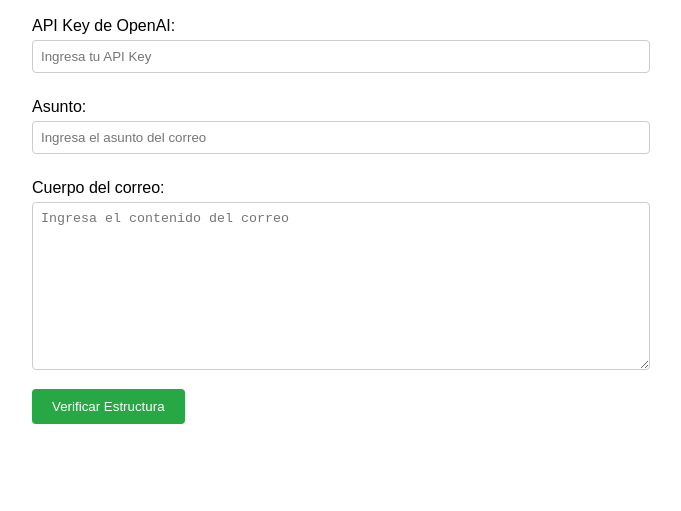
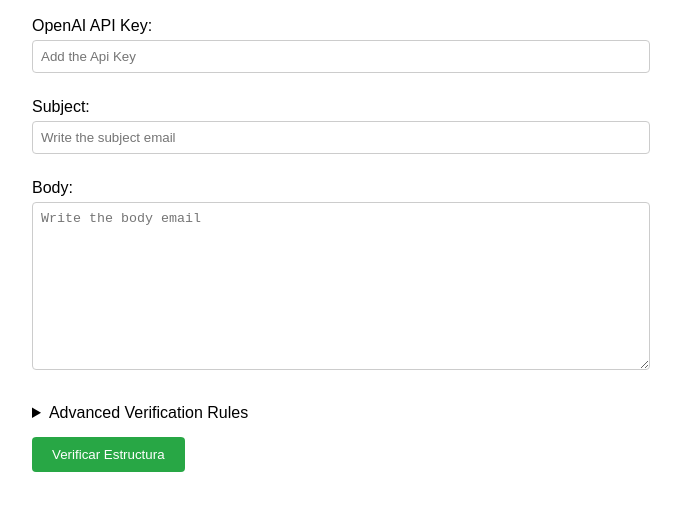
Before and after one commit to CesarAndreChavezHerrera/verificacion-de-correo, a plain HTML site: page index.html in a window 1280 px wide. Shown: the part 71-582 px from the top of the page, without its empty margins (308-989 px from the left). Drawn offline with Linux system fonts and the light colour scheme.

Commit message:
add reglas en el html y se mejoro el estilo

```diff
--- a/index.html
+++ b/index.html
@@ -11,16 +11,39 @@
     <h2>Verificar Estructura de Correo</h2>
 
     <!-- Campo para la API Key de OpenAI -->
-    <label for="apiKey">API Key de OpenAI:</label>
-    <input type="password" id="apiKey" placeholder="Ingresa tu API Key">
+    <label for="apiKey">OpenAI API Key:</label>
+    <input type="password" id="apiKey" placeholder="Add the Api Key">
 
     <!-- Campo para el asunto del correo -->
-    <label for="subject">Asunto:</label>
-    <input type="text" id="subject" placeholder="Ingresa el asunto del correo">
+    <label for="subject">Subject:</label>
+    <input type="text" id="subject" placeholder="Write the subject email"">
 
     <!-- Campo para el cuerpo del correo -->
-    <label for="body">Cuerpo del correo:</label>
-    <textarea id="body" placeholder="Ingresa el contenido del correo"></textarea>
+    <label for="body">Body:</label>
+    <textarea id="body" placeholder="Write the body email"></textarea>
+
+    <!-- Menú desplegable para reglas de verificación -->
+
+    <details>
+        <summary>Advanced Verification Rules</summary>
+        <!-- Selección del modelo -->
+        <label for="model">OpenAI model:</label>
+        <select id="model">
+            <option value="gpt-3.5-turbo" selected>gpt-3.5-turbo</option>
+            <option value="gpt-4o-mini">gpt-4o-mini</option>
+            <!-- Puedes agregar más modelos según disponibilidad -->
+        </select>
+
+        <!-- Reglas para verificar el subject -->
+        <label for="subjectRules">Rules for the subject:</label>
+        <textarea type="text" id="subjectRules" placeholder="Write the verification rules for the subject"> </textarea>
+
+        <!-- Reglas para verificar el body -->
+        <label for="bodyRules">Rules for the body:</label>
+        <textarea type="text" id="bodyRules" placeholder="Write the verification rules for the body"> </textarea>
+    </details>
+
+
 
     <!-- Botón para verificar la estructura -->
     <button onclick="verificarEstructura()">Verificar Estructura</button>
--- a/style.css
+++ b/style.css
@@ -11,7 +11,8 @@ label {
 }
 input[type="text"],
 input[type="password"],
-textarea {
+textarea,
+select {
     width: 100%;
     padding: 8px;
     margin-top: 5px;
@@ -41,3 +42,7 @@ button:hover {
     border-radius: 4px;
     display: none;
 }
+details {
+    margin-top: 15px;
+    margin-bottom: 15px;
+}
```
